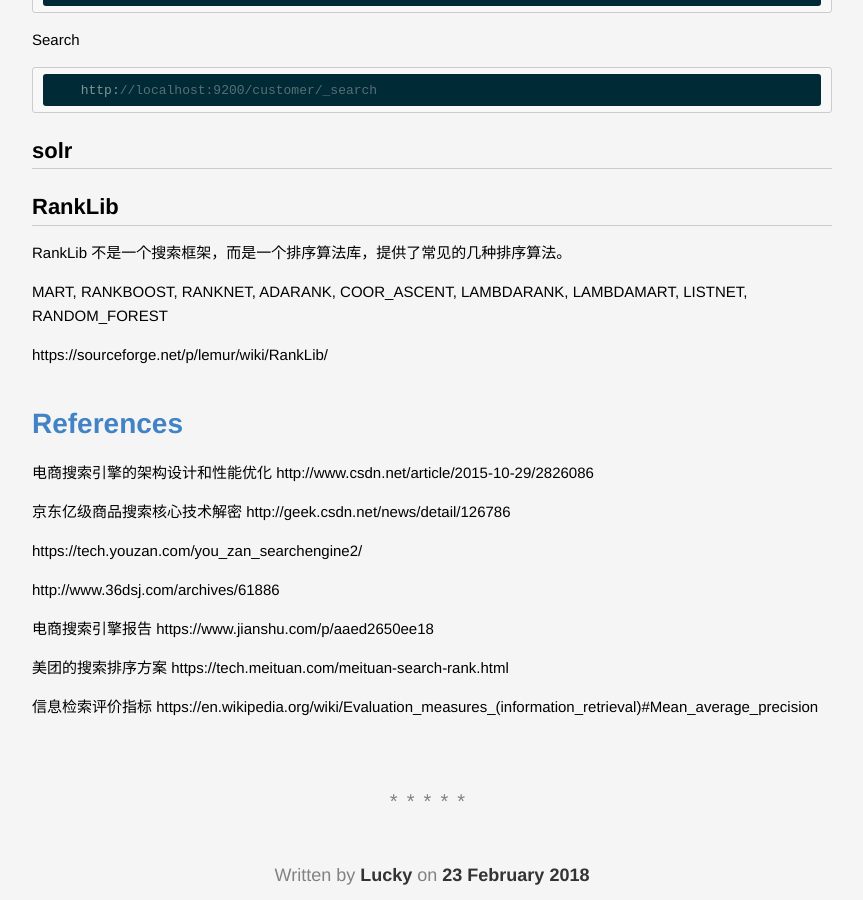
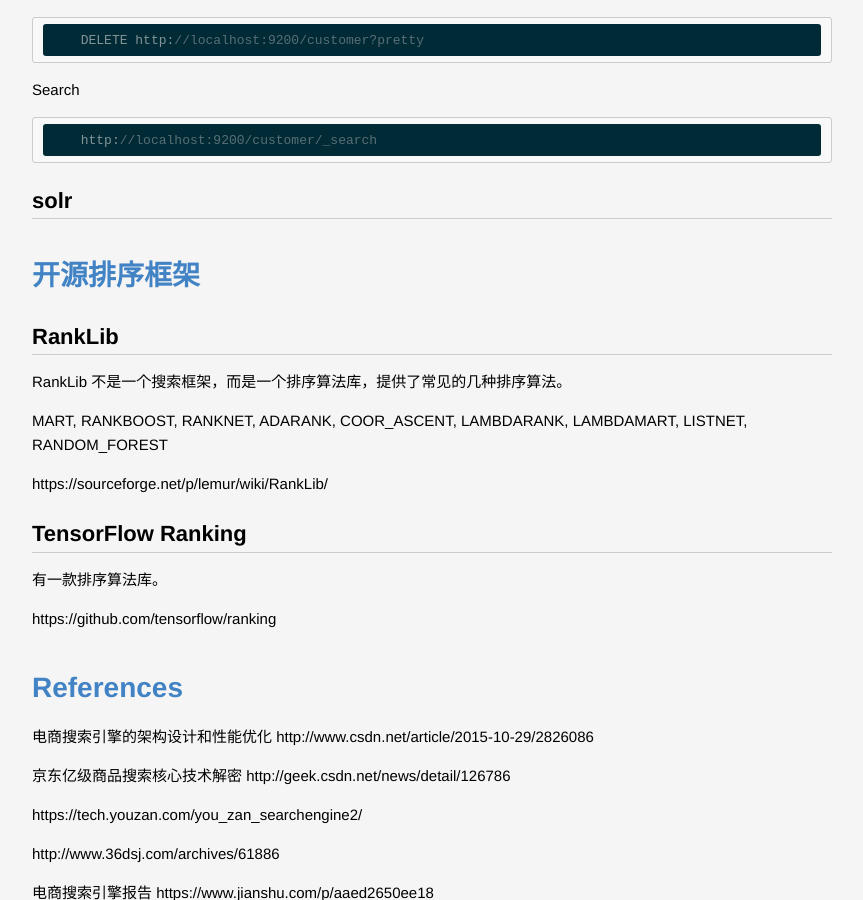
Before and after one commit to lucky521/blog, a Jekyll site: the page built from _posts/tech/2018-02-23-search-tech.markdown, in a window 1280 px wide and 900 px high, scrolled down 8501 px. Shown: the whole window, without its empty margins (208-1071 px from the left). Built offline with Jekyll 4.4.1, drawn with Linux system fonts in a browser that asks for light colours; some of the changed text lies outside the part shown.

Commit message:
Update 2018-02-23-search-tech.markdown

```diff
--- a/_posts/tech/2018-02-23-search-tech.markdown
+++ b/_posts/tech/2018-02-23-search-tech.markdown
@@ -224,7 +224,7 @@
 
 
 
-# 开源搜索引擎
+# 开源搜索引擎框架
 
 如果不是有极为特殊的业务需求，或者数据量极为庞大，通用的开源搜索引擎就可以满足一般场景的搜索需求。
 
@@ -268,6 +268,9 @@
 
 
 
+# 开源排序框架
+
+
 ## RankLib
 
 RankLib 不是一个搜索框架，而是一个排序算法库，提供了常见的几种排序算法。
@@ -277,7 +280,11 @@
 https://sourceforge.net/p/lemur/wiki/RankLib/
 
 
+## TensorFlow Ranking
 
+有一款排序算法库。
+
+https://github.com/tensorflow/ranking
 
 
 
```
